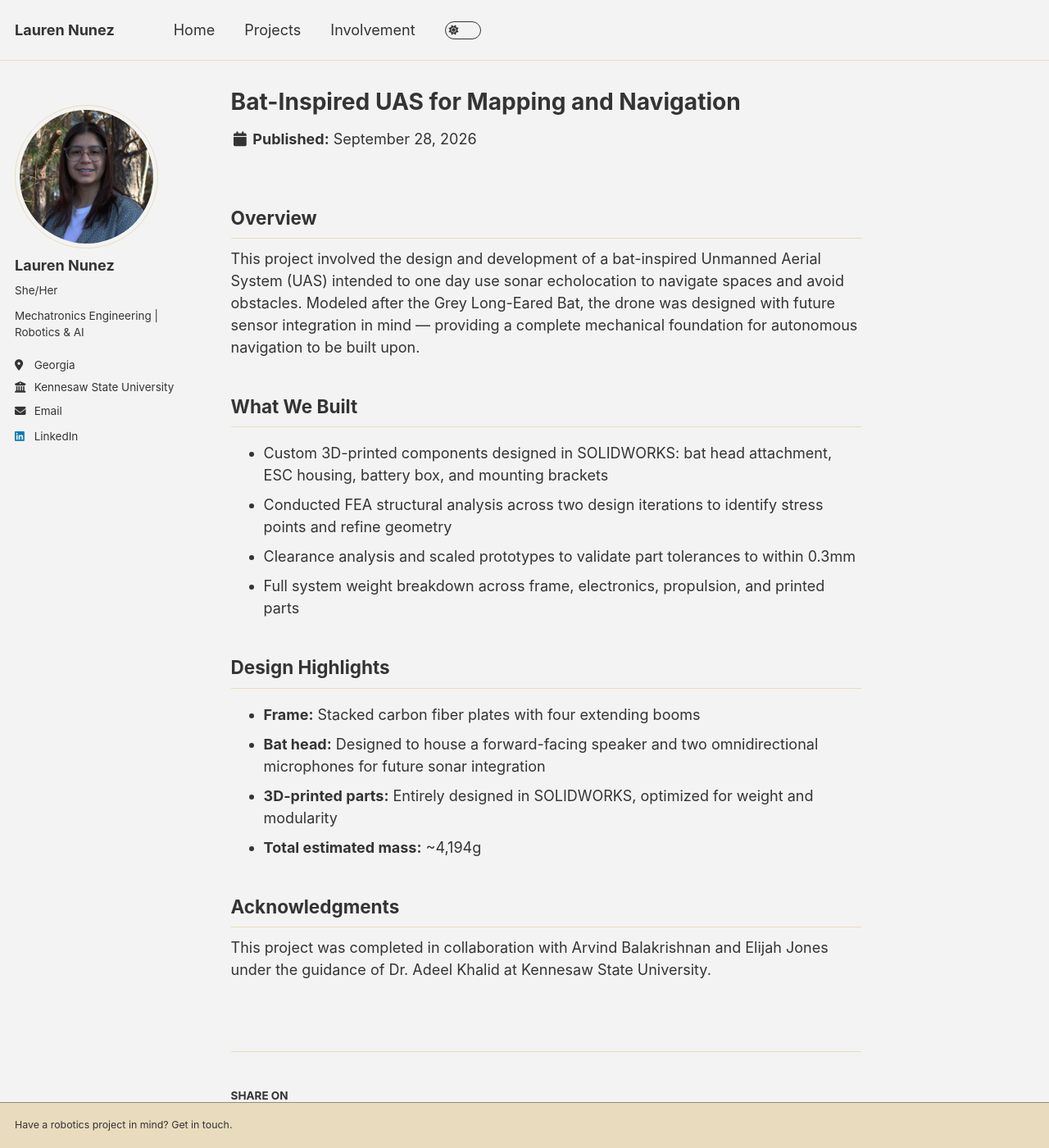
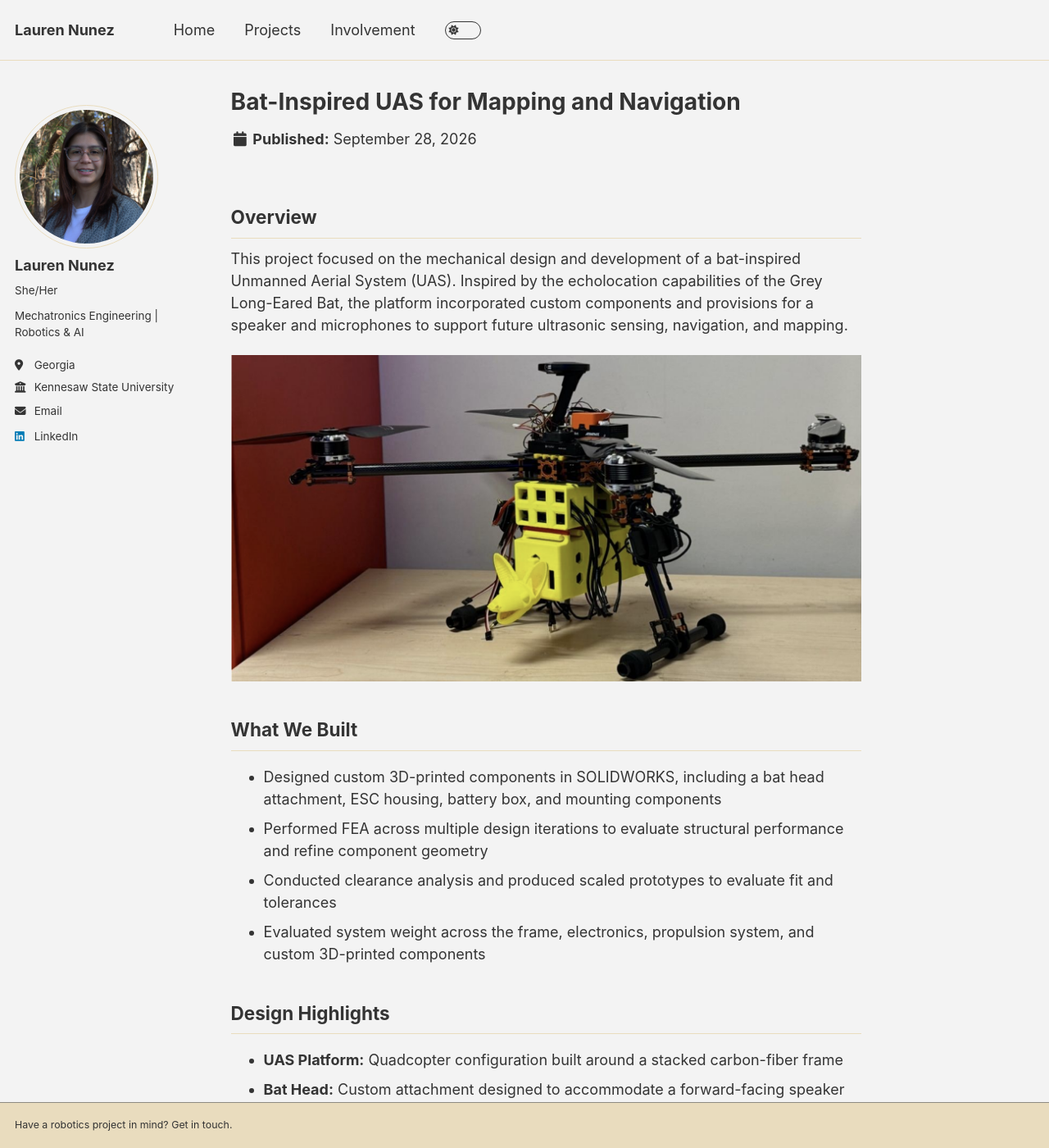
Before and after one commit to laurn156/laurn156.github.io, a Jekyll site: the page built from _portfolio/bat-uas.md, in a window 1280 px wide and 1400 px high. Shown: the whole window at 82% size. Built offline with Jekyll 4.4.1, drawn with Linux system fonts in a browser that asks for light colours; a style sheet for code colours, icons or effects is not loaded; some of the changed text lies outside the part shown.

Commit message:
Revise project details for bat-inspired UAS
added images

```diff
--- a/_portfolio/bat-uas.md
+++ b/_portfolio/bat-uas.md
@@ -1,36 +1,37 @@
 ---
 title: "Bat-Inspired UAS for Mapping and Navigation"
-excerpt: "Designed and prototyped a sonar-based quadcopter inspired by bat
-echolocation, built to support future autonomous navigation and mapping
-capabilities. <br/><img src='/images/bat-uas-main.png'>"
+excerpt: "Designed and prototyped custom components for a bat-inspired unmanned aerial system designed around an echolocation-based navigation and mapping concept. <br/><img src='/images/bat-uas-main.png'>"
 collection: portfolio
 ---
 
 ## Overview
-This project involved the design and development of a bat-inspired Unmanned
-Aerial System (UAS) intended to one day use sonar echolocation to navigate
-spaces and avoid obstacles. Modeled after the Grey Long-Eared Bat, the drone
-was designed with future sensor integration in mind — providing a complete
-mechanical foundation for autonomous navigation to be built upon.
+
+This project focused on the mechanical design and development of a bat-inspired Unmanned Aerial System (UAS). Inspired by the echolocation capabilities of the Grey Long-Eared Bat, the platform incorporated custom components and provisions for a speaker and microphones to support future ultrasonic sensing, navigation, and mapping.
+
+![Real Life Model](/images/bat-uas-main.png)
 
 ## What We Built
-- Custom 3D-printed components designed in SOLIDWORKS: bat head attachment,
-  ESC housing, battery box, and mounting brackets
-- Conducted FEA structural analysis across two design iterations to identify
-  stress points and refine geometry
-- Clearance analysis and scaled prototypes to validate part tolerances
-  to within 0.3mm
-- Full system weight breakdown across frame, electronics, propulsion,
-  and printed parts
+
+- Designed custom 3D-printed components in SOLIDWORKS, including a bat head attachment, ESC housing, battery box, and mounting components
+- Performed FEA across multiple design iterations to evaluate structural performance and refine component geometry
+- Conducted clearance analysis and produced scaled prototypes to evaluate fit and tolerances
+- Evaluated system weight across the frame, electronics, propulsion system, and custom 3D-printed components
 
 ## Design Highlights
-- **Frame:** Stacked carbon fiber plates with four extending booms
-- **Bat head:** Designed to house a forward-facing speaker and two
-  omnidirectional microphones for future sonar integration
-- **3D-printed parts:** Entirely designed in SOLIDWORKS, optimized for
-  weight and modularity
-- **Total estimated mass:** ~4,194g
+
+- **UAS Platform:** Quadcopter configuration built around a stacked carbon-fiber frame
+- **Bat Head:** Custom attachment designed to accommodate a forward-facing speaker and two omnidirectional microphones for future ultrasonic sensing
+- **Custom Components:** 3D-printed housings and mounting components designed in SOLIDWORKS with consideration for weight, fit, and integration
+- **Design Validation:** FEA, weight analysis, clearance evaluation, and physical prototyping were used throughout the design process
+
+![Isometric CAD View](/images/bat-uas-iso.png)
+
+![Bat Head Design](/images/bat-uas-head.jpg)
+
+![FEA Analysis](/images/bat-uas-fea.png)
+
+![Weight Breakdown](/images/bat-uas-weight.png)
 
 ## Acknowledgments
-This project was completed in collaboration with Arvind Balakrishnan and Elijah Jones under
-the guidance of Dr. Adeel Khalid at Kennesaw State University.
+
+This project was completed in collaboration with Arvind Balakrishnan and Elijah Jones under the guidance of Dr. Adeel Khalid at Kennesaw State University.
```
